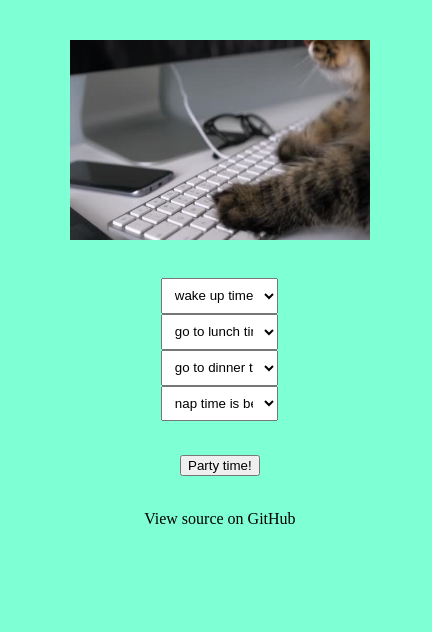
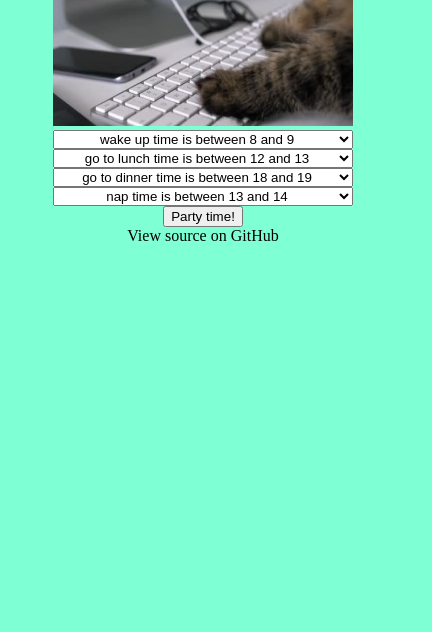
Before and after one commit to fromthemolen/fromthemolen.github.io, a plain HTML site: page cat-clock/index.html in a window 390 px wide. Shown: the part 212-844 px from the top of the page, 432 px wide, since content can reach past the window. Drawn offline with Linux system fonts and the light colour scheme.

Commit message:
responsive for mobile

```diff
--- a/cat-clock/css/style.css
+++ b/cat-clock/css/style.css
@@ -5,15 +5,12 @@ body {
     margin: auto;
     width: 50%;
     text-align: center;
-    padding: 2vh;
 }
 
 select {
     display: block;
-    margin: 2em;
-    padding: 1vh;
     text-align: center;
-    width: 30%;
+    width: 300px;
     margin: auto;
 }
 
@@ -41,12 +38,15 @@ a:active {
     }
     .header, .time, .cat-photo, .options, .btn, footer{
         width: 100vw;
+        padding: none;
     }
     .cat-photo {
         margin: auto;
     }
     select {
         margin: auto;
+        padding: none;
+        margin: none;
     }
 
     img {
```
